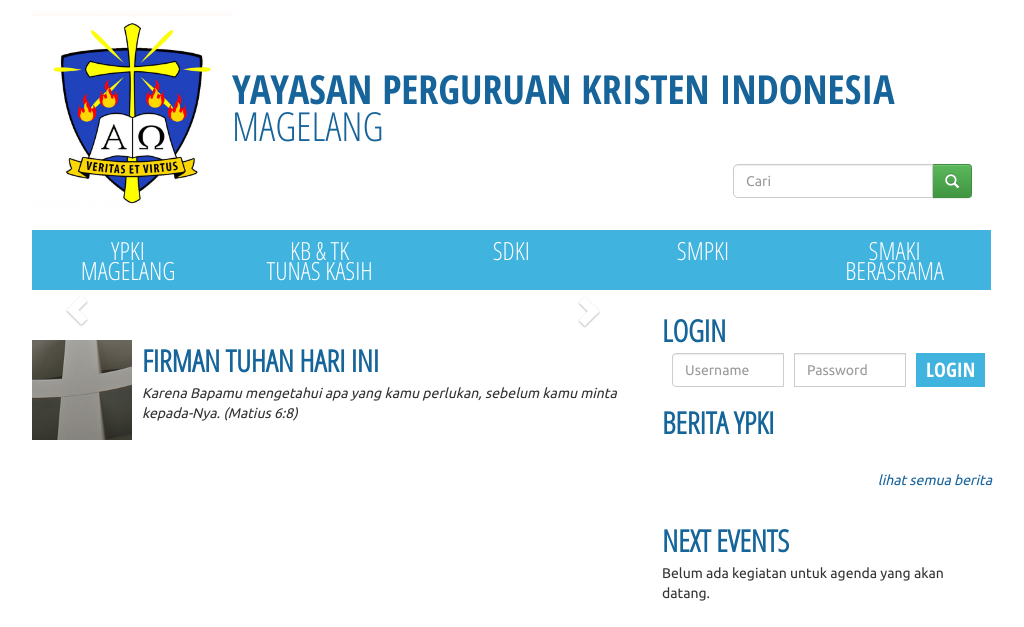
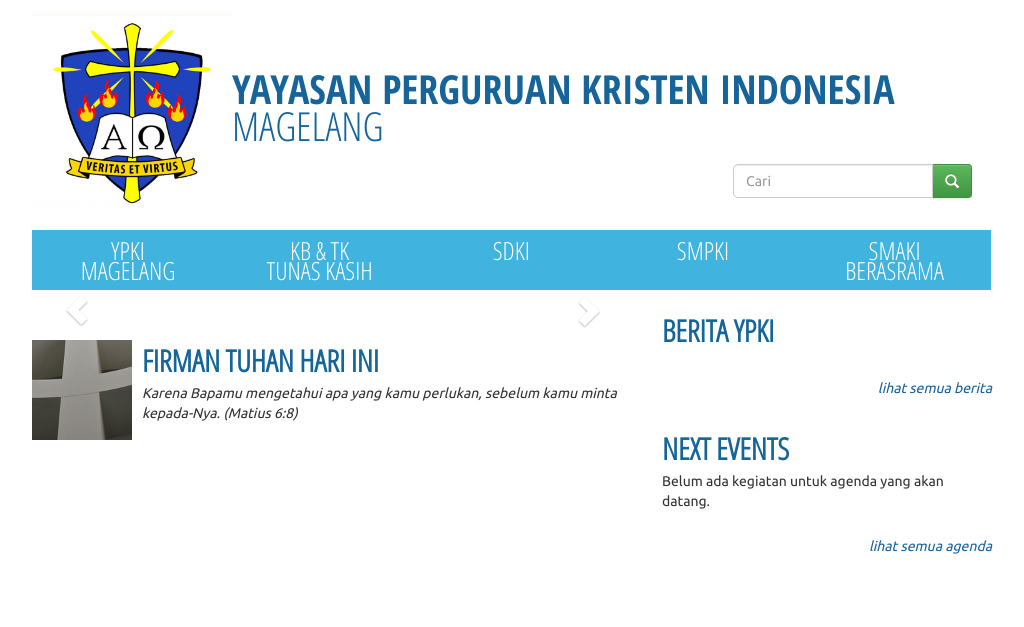
Before and after one commit to yessika21289/project2, a CodeIgniter app: page / in a window 1280 px wide. Shown: the top 627 px of the page, without its empty margins (128-1152 px from the left). Run offline with CodeIgniter, Linux system fonts and the light colour scheme; data that the repository does not hold is empty.

Commit message:
comment login container

```diff
--- a/application/views/div_login.php
+++ b/application/views/div_login.php
@@ -1,4 +1,4 @@
-<div id="div-login">
+<!-- <div id="div-login">
 
 	<?php
 		/*$tipe = $this->session->userdata('tipe');
@@ -32,4 +32,4 @@
 		//}
 	?>
 
-</div>
+</div> -->
```
